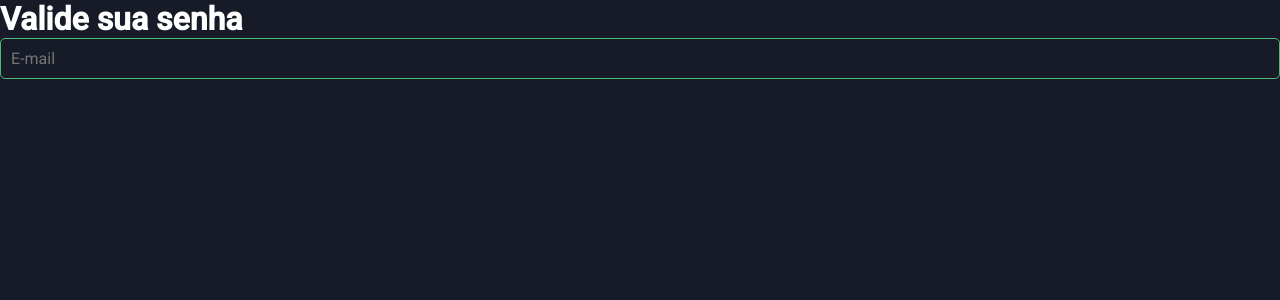
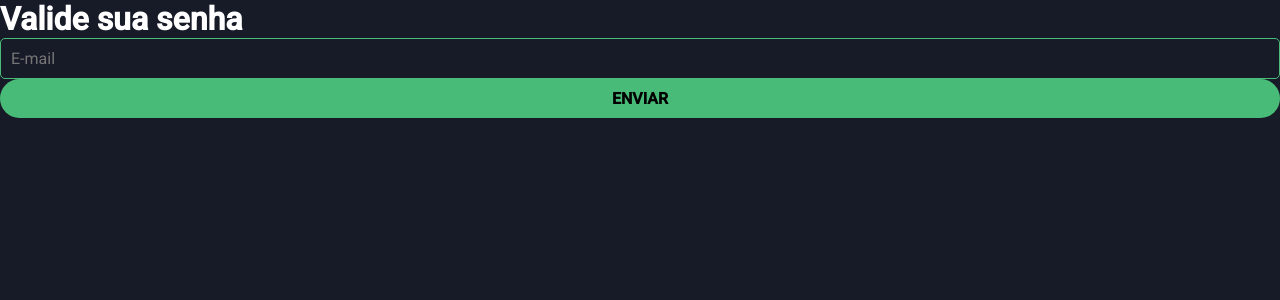
Before and after one commit to BrunoMMesquita/password-validator, a Next.js app: page / in a window 1280 px wide. Shown: the top 300 px of the page. Built offline with nearby package versions, Linux system fonts and the light colour scheme.

Commit message:
feat: creat button

```diff
--- /dev/null
+++ b/src/Presentation/components/button/index.tsx
@@ -0,0 +1,14 @@
+import { FC, ButtonHTMLAttributes } from 'react'
+import { ButtonOta } from './styled'
+
+interface IButton extends ButtonHTMLAttributes<HTMLButtonElement> {
+  text: string
+}
+
+export const Button: FC<IButton> = (props: IButton) => {
+  return (
+    <ButtonOta {...props}>
+      {props.text}
+    </ButtonOta>
+  )
+}
--- /dev/null
+++ b/src/Presentation/components/button/styled.ts
@@ -0,0 +1,13 @@
+import styled from 'styled-components'
+
+export const ButtonOta = styled.button`
+  width: 100%;
+  background: ${props => props.theme.colors.primary};
+  border-radius: 25px;
+  text-transform: uppercase;
+  font-size: 1rem;
+  cursor: pointer;
+  font-weight: bold;
+  border: none;
+  padding: 0.625rem;
+`;
--- /dev/null
+++ b/src/Presentation/components/index.ts
@@ -0,0 +1,2 @@
+export * from './button'
+export * from './input'
--- a/src/Presentation/components/input/index.tsx
+++ b/src/Presentation/components/input/index.tsx
@@ -1,5 +1,5 @@
-import { FC, InputHTMLAttributes } from 'react';
-import { Container } from './styled';
+import { FC, InputHTMLAttributes } from 'react'
+import { Container } from './styled'
 
 interface IInput extends InputHTMLAttributes<HTMLInputElement> { }
 
--- a/src/Presentation/pages/validation/index.tsx
+++ b/src/Presentation/pages/validation/index.tsx
@@ -1,4 +1,4 @@
-import { Input } from "@/Presentation/components/input"
+import { Input, Button } from "@/Presentation/components"
 import { Container } from "./styled"
 
 export function ValidationPage(): React.ReactElement {
@@ -6,6 +6,7 @@ export function ValidationPage(): React.ReactElement {
     <Container>
       <h1>Valide sua senha</h1>
       <Input placeholder="E-mail" />
+      <Button text="Enviar" onClick={() => alert('sa')} />
     </Container>
   )
 }
```
